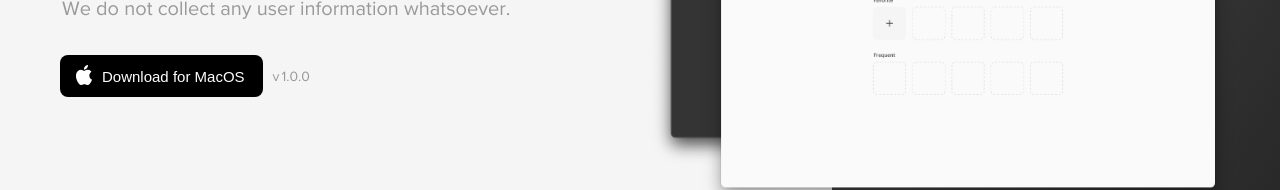
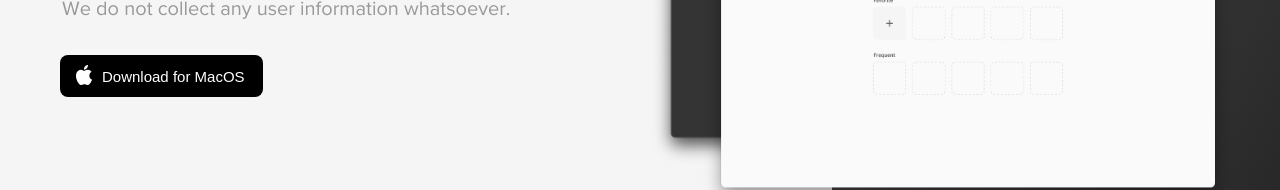
Before and after one commit to opacity-browser/webpage, a React app: page / in a window 1280 px wide. Shown: the part 421-611 px from the top of the page. Built offline with nearby package versions, Linux system fonts and the light colour scheme.

Commit message:
feat: update feature, remove version information

```diff
--- a/src/components/Feature.tsx
+++ b/src/components/Feature.tsx
@@ -29,6 +29,11 @@ export default () => {
             <p>
               {t('Add AD blocking')}
             </p>
+            <ul>
+              <li><input type='checkbox' checked disabled={true} />AdSense</li>
+              <li><input type='checkbox' checked disabled={true} />YouTube</li>
+              <li><input type='checkbox' disabled={true} />Other</li>
+            </ul>
           </li>
           <li>
             <p>
@@ -62,6 +67,7 @@ const $featureList = styled.div`
       &:not(:first-of-type) {
         margin-top: 10px;
       }
+
       p {
         font-size: 20px;
         line-height: 24px;
@@ -83,6 +89,22 @@ const $featureList = styled.div`
           height: 8px;
           background: #333;
           opacity: 0.1;
+        }
+      }
+
+      ul {
+        margin-bottom: 15px;
+        li {
+          display: flex;
+          align-items: center;
+          font-size: 16px;
+          list-style: none;
+          &:first-of-type {
+            margin-top: 10px;
+          }
+          input {
+            margin: 0 5px 0 0;
+          }
         }
       }
     }
--- a/src/components/Layout.tsx
+++ b/src/components/Layout.tsx
@@ -26,7 +26,6 @@ export default () => {
                   {t('Download for MacOS')}
                 </button>
               </a>
-              <$version><p><span>v</span>1.0.0</p></$version>
             </$buttonBox>
           </$mainText>
           <$mainImage>
@@ -160,18 +159,6 @@ const $buttonBox = styled.div`
   }
 `
 
-const $version = styled.div`
-  font-size: 14px;
-  margin: 1px 0 0 10px;
-  color: #999;
-  p {
-    span {
-      display: inline-block;
-      margin-right: 2px;
-    }
-  }
-`
-
 const $mainImage = styled.div`
   width: 50%;
   display: flex;
```
